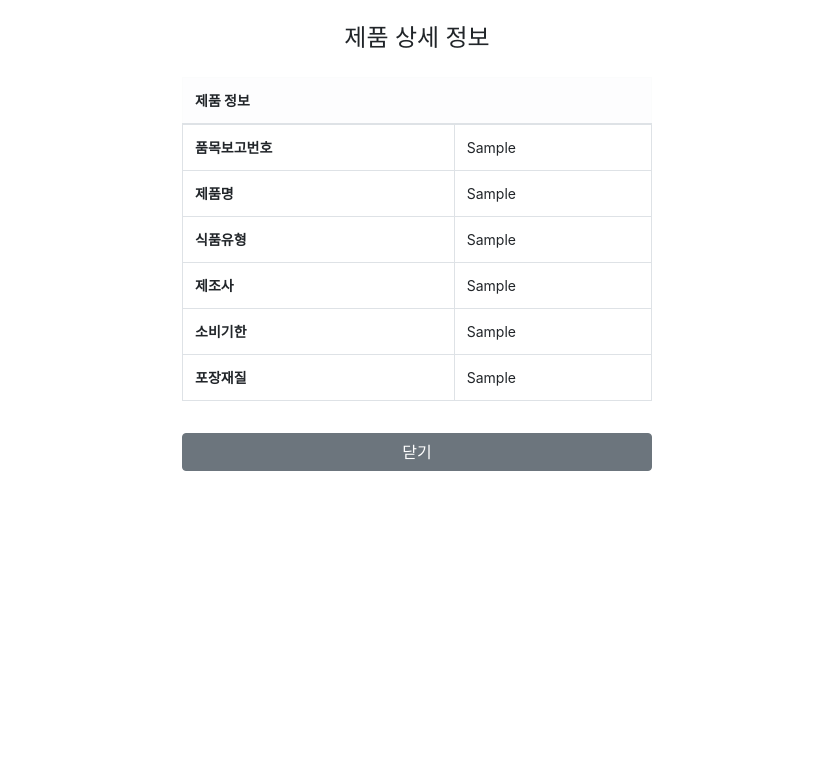
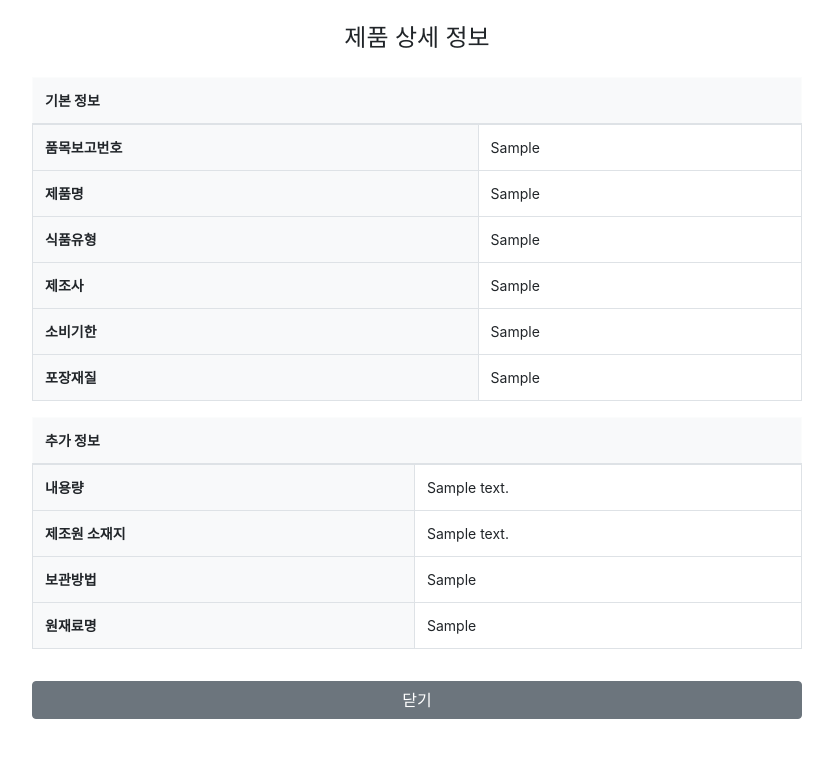
Before and after one commit to labeldata/labeldata, a Django app: template templates/label/food_item_detail.html in a window 1280 px wide. Shown: the top 758 px of the page, without its empty margins (223-1056 px from the left). Run offline with Django 5.2, Linux system fonts and the light colour scheme; the template is opened without the code that fills it: values that come from a table or form of the project are taken from there, others are empty; tables that the repository leaves empty hold one stand-in row (values such as "Sample post"); some libraries are stand-ins or nearby versions.

Commit message:
제품 리스트 및 팝업 수정 - 제품 리스트 : 1번, 끝으로 오류 개선 - 상세 팝업 : 항목 추가 및 디자인 개선 - 원재료명 모델 추가 # 품목제조보고(원재료) API에서 연동해야함.

```diff
--- a/label/models.py
+++ b/label/models.py
@@ -93,6 +93,8 @@ class Label(models.Model):
     content_weight = models.CharField(max_length=50, help_text="내용량(열량)")
     manufacturer_address = models.CharField(max_length=255, help_text="제조원 소재지")
     storage_method = models.TextField(help_text="보관방법")
+    rawmtrl_nm = models.TextField(max_length=1000, verbose_name="원재료명", null=True, blank=True)  # 원재료명
+    # 식품품목제조보고(원재료)/C002 API에서 추출 가능함.
 
     def __str__(self):
         # return f"Label for {self.food_item.product_name}" #product_name -> prdlst_nm 변경경
--- a/templates/label/food_item_detail.html
+++ b/templates/label/food_item_detail.html
@@ -1,4 +1,4 @@
-<!DOCTYPE html>
+{% comment %} <!DOCTYPE html>
 <html lang="en">
 <head>
     <meta charset="UTF-8">
@@ -53,4 +53,99 @@
     <button class="btn btn-secondary mt-3 w-100" onclick="window.close()">닫기</button>
 </div>
 </body>
+</html> {% endcomment %}
+
+
+<!DOCTYPE html>
+<html lang="en">
+<head>
+    <meta charset="UTF-8">
+    <meta name="viewport" content="width=device-width, initial-scale=1.0">
+    <title>제품 상세 정보</title>
+    <link rel="stylesheet" href="https://maxcdn.bootstrapcdn.com/bootstrap/4.5.2/css/bootstrap.min.css">
+    <style>
+        body {
+            font-size: 14px;
+        }
+        .container {
+            max-width: 800px;
+            margin: auto;
+        }
+        th {
+            background-color: #f8f9fa;
+        }
+    </style>
+</head>
+<body>
+<div class="container my-4">
+    <h4 class="mb-4 text-center">제품 상세 정보</h4>
+    <table class="table table-bordered">
+        <thead class="table-light">
+            <tr>
+                <th colspan="2">기본 정보</th>
+            </tr>
+        </thead>
+        <tbody>
+            <tr>
+                <th>품목보고번호</th>
+                <td>{{ item.prdlst_report_no }}</td>
+            </tr>
+            <tr>
+                <th>제품명</th>
+                <td>{{ item.prdlst_nm }}</td>
+            </tr>
+            <tr>
+                <th>식품유형</th>
+                <td>{{ item.prdlst_dcnm }}</td>
+            </tr>
+            <tr>
+                <th>제조사</th>
+                <td>{{ item.bssh_nm }}</td>
+            </tr>
+            <tr>
+                <th>소비기한</th>
+                <td>{{ item.pog_daycnt }}</td>
+            </tr>
+            <tr>
+                <th>포장재질</th>
+                <td>{{ item.frmlc_mtrqlt }}</td>
+            </tr>
+        </tbody>
+    </table>
+
+    <table class="table table-bordered">
+        <thead class="table-light">
+            <tr>
+                <th colspan="2">추가 정보</th>
+            </tr>
+        </thead>
+        <tbody>
+            {% if label %}
+            <tr>
+                <th>내용량</th>
+                <td>{{ label.content_weight }}</td>
+            </tr>
+            <tr>
+                <th>제조원 소재지</th>
+                <td>{{ label.manufacturer_address }}</td>
+            </tr>
+            <tr>
+                <th>보관방법</th>
+                <td>{{ label.storage_method }}</td>
+            </tr>
+            <tr>
+                <th>원재료명</th>
+                <td>{{ label.rawmtrl_nm }}</td>
+            </tr>
+            {% else %}
+            <tr>
+                <td colspan="2" class="text-center text-muted">추가 정보가 없습니다.</td>
+            </tr>
+            {% endif %}
+        </tbody>
+    </table>
+
+    <button class="btn btn-secondary mt-3 w-100" onclick="window.close()">닫기</button>
+</div>
+</body>
 </html>
```
Also changed, not shown: label/views.py (+71 -32 lines), templates/label/food_item_list.html (+22 -11 lines), label/migrations/0002_label_rawmtrl_nm.py (added).
